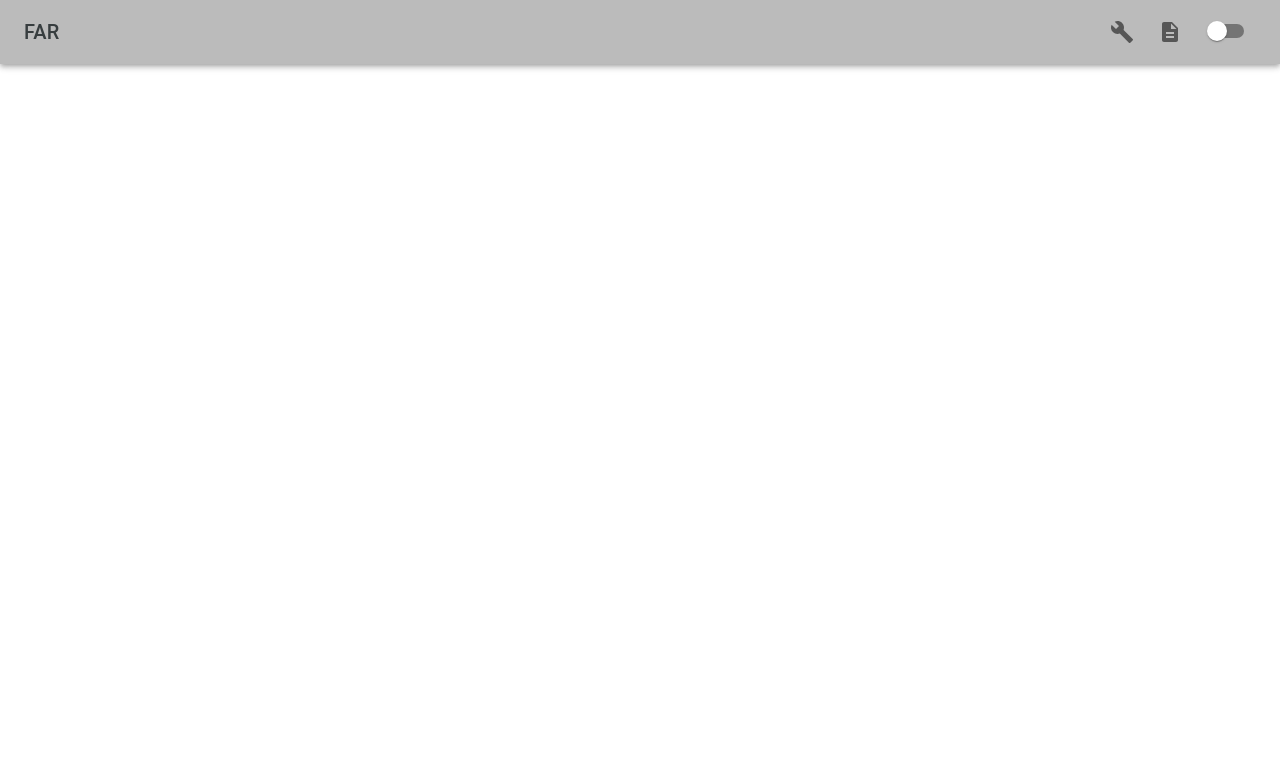
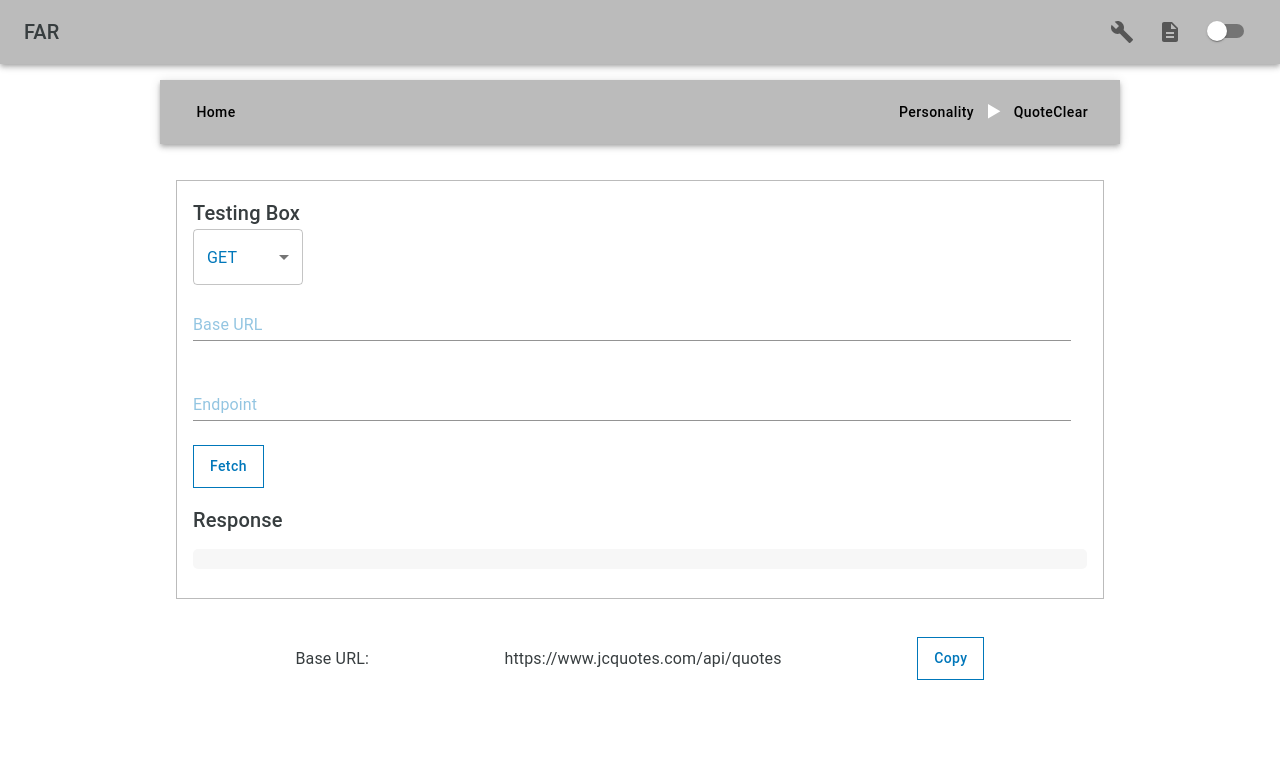
Before and after one commit to Curtis-Thomas/free-api-list-with-react, a React (Create React App) app: page /PersonalityDash/PersonalityQuoteClear in a window 1280 px wide. Shown: the top 758 px of the page. Built offline with nearby package versions, Linux system fonts and the light colour scheme.

Commit message:
add: PersonalityQuoteClear

```diff
--- a/src/App.js
+++ b/src/App.js
@@ -73,6 +73,7 @@ import EntertainmentTechy from "./api/entertainment/EntertainmentTechy";
 import theme from "./theme";
 import themeDark from "./themeDark";
 import { Box, createTheme, ThemeProvider } from "@mui/material";
+import PersonalityQuoteClear from "./api/personality/PersonalityQuoteClear";
 
 function App() {
   const [darkMode, setDarkMode] = useState(false);
@@ -237,6 +238,11 @@ function App() {
                 path="/EntertainmentDash/EntertainmentTechy"
                 element={<EntertainmentTechy />}
               />
+              {/* Personality */}
+              <Route
+                path="/PersonalityDash/PersonalityQuoteClear"
+                element={<PersonalityQuoteClear />}
+              />
             </Routes>
           </Box>
           <Box sx={{ height: "5vh" }}>
--- a/src/api/personality/Personality1Dash.js
+++ b/src/api/personality/Personality1Dash.js
@@ -7,7 +7,7 @@ const PersonalityDash = () => {
     <Box>
       <NavBar link="/PersonalityDash" />
       <Box>
-        <BtnRouting btnName="" navigateTo="" />
+        <BtnRouting btnName="Quote Clear" navigateTo="PersonalityQuoteClear" />
       </Box>
     </Box>
   );
--- /dev/null
+++ b/src/api/personality/PersonalityQuoteClear.js
@@ -0,0 +1,27 @@
+import { Box } from "@mui/material";
+import BoxApiInfo from "../../core/main/BoxApiInfo";
+import Endpoints from "../../core/main/Endpoints";
+import NavBar from "../../core/main/navigation/NavBar";
+import BoxTestCrud from "../../tools/BoxTestCrud";
+
+const PersonalityQuoteClear = () => {
+  return (
+    <Box>
+      {/* Navigation bar */}
+      <NavBar link="/PersonalityDash" route2="/QuoteClear" />
+
+      {/* CRUD test box */}
+      <BoxTestCrud />
+
+      <Box>
+        {/* API information box */}
+        <BoxApiInfo baseEndpoint="https://www.jcquotes.com/api/quotes" />
+
+        {/* Endpoint */}
+        <Endpoints header="GET" endpoint="/random" />
+      </Box>
+    </Box>
+  );
+};
+
+export default PersonalityQuoteClear;
--- a/src/core/main/Main.js
+++ b/src/core/main/Main.js
@@ -99,7 +99,12 @@ const Main = () => {
         {/* Column 3 */}
 
         <Box sx={{ flex: 1 }}>
-          <BtnRouting btnName="Personality" navigateTo="/PersonalityDash" />
+          <BtnRouting
+            btnName="Personality"
+            navigateTo="/PersonalityDash"
+            backgroundColor="#0077ba"
+            textColor="white"
+          />
           <BtnRouting btnName="Phone" navigateTo="/PhoneDash" />{" "}
           <BtnRouting btnName="Photography" navigateTo="/PhotographyDash" />{" "}
           <BtnRouting btnName="Programming" navigateTo="/ProgrammingDash" />{" "}
```
Also changed, not shown: 2 other files (tests, documents, lock files or other folders).
